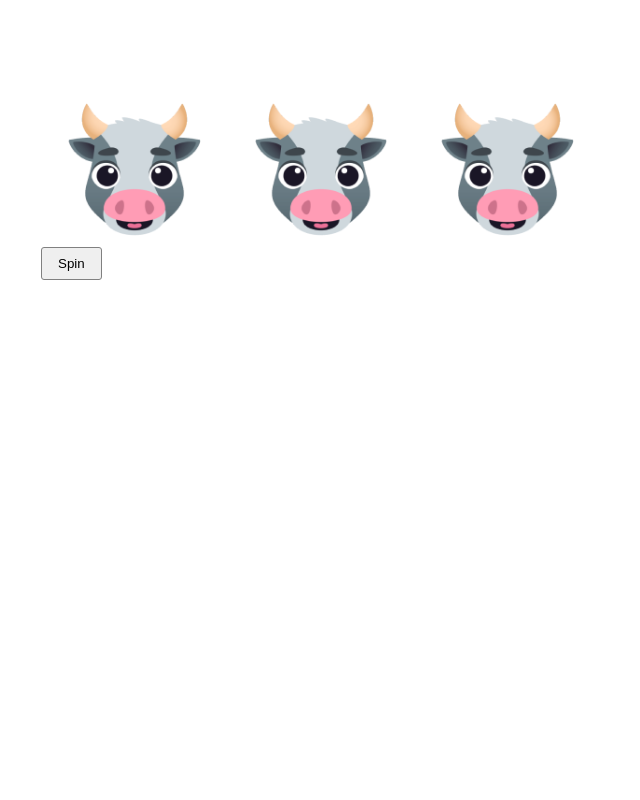
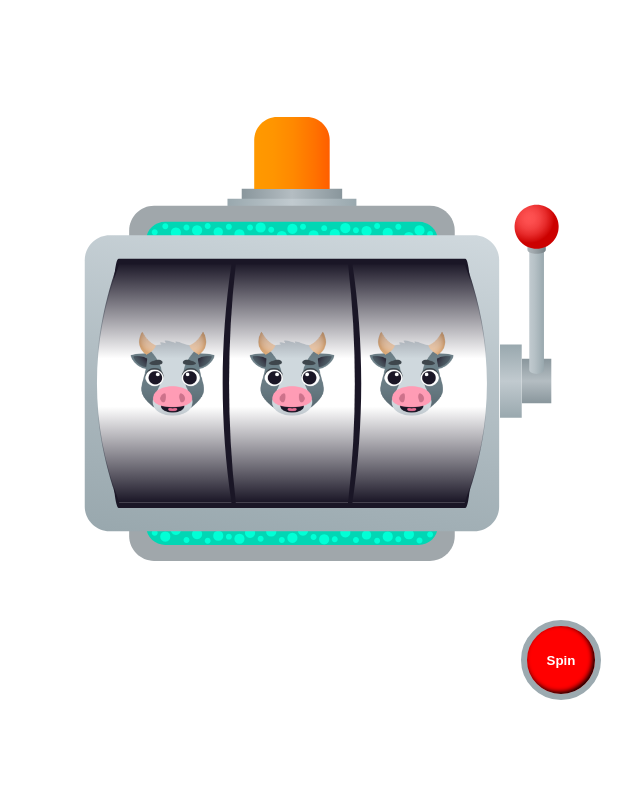
Before and after one commit to Roeich/slot_machine, a plain HTML site: page index.html in a window 1280 px wide. Shown: the whole page, without its empty margins (319-959 px from the left). Drawn offline with nearby package versions, Linux system fonts and the light colour scheme.

Commit message:
working properly with one row

```diff
--- a/assets/css/style.css
+++ b/assets/css/style.css
@@ -1,65 +1,161 @@
-*{
+* {
     box-sizing: border-box;
 }
-body{
+
+body {
     margin: 0px;
 }
-.container{
+
+.container {
     max-width: 600px;
     padding: 60px 20px;
     margin: auto;
 }
-.slot_machine_wrapper{
+
+.slot_machine {
     position: relative;
 }
-.slot_machine_wrapper::before{
-    content:"";
+
+.slot_machine::before {
+    content: "";
     display: block;
+    height: 0px;
+    width: 100%;
+    padding-bottom: 100%;
+    background-image: url("../img/slot_machine.svg");
+    background-image: url("../img/slot_machine_2.svg");
+    background-repeat: no-repeat;
+    background-size: contain;
+}
+
+.slot_machine::after {
+    content: "";
+    display: block;
+    position: absolute;
+    top: 61.5%;
+    left: 44.9%;
+    height: 0px;
+    width: 70%;
+    padding-bottom: 50.5%;
+    background-image: url("../img/slot_machine_overlay.svg");
+    background-repeat: no-repeat;
+    background-size: contain;
+    transform: translate(-50%, -50%);
+}
+
+.slot_listView_wrapper {
+    position: absolute;
+    top: 56%;
+    left: 50%;
+    width: 64%;
+    transform: translate(-58%, -50%);
+}
+
+.slot_listView_wrapper::before {
+    content: "";
+    display: block;
+    width: 100%;
     height: 0px;
     padding-bottom: 33.33%;
 }
-.slot_machine{
+
+.slot_listView{
     position: absolute;
-    top:0px;
+    top: 0px;
     left: 0px;
     width: 100%;
     height: 100%;
-    display:flex;
+    display: flex;
     overflow: hidden;
 }
-.slot_list{
+
+.slot_list {
     list-style: none;
     padding-left: 0px;
     position: relative;
     width: 33.33%;
+    margin: 0px;
 }
-.slot_itemImg{
+
+.slot_itemImg {
     max-width: 100%;
 }
-.spin_btn{
-    border: 1px solid gray;
-    padding: 8px 16px;
-    border-radius: 3px;
+
+.slot_machine_light {
+    display: block;
+    position: absolute;
+    top: 0px;
+    left: 0px;
+    width: 100%;
+    height: 23%;
+    background-image: url("../img/light.svg");
+    background-repeat: no-repeat;
+    background-size: 100%;
+}
+.slot_machine.active .slot_machine_light {
+    background-image: url("../img/light.gif");
+}
+.slot_machine_handle {
+    display: block;
+    position: absolute;
+    top: 0px;
+    right: 0px;
+    height: 100%;
+    width: 18.1%;
+    background-image: url("../img/handle.svg");
+    background-repeat: no-repeat;
+    background-size: contain;
+    cursor: pointer;
+    border: none;
+    background-color: transparent;
+}
+.slot_machine.active .slot_machine_handle {
+    background-image: url("../img/handle.gif");
 }
 
-#prize_previewContainer{
+.spin_btn {
+    border: 6px solid #9caab0;
+    padding: 8px;
+    border-radius: 3px;
+    width:80px;
+    height: 80px;
+    border-radius: 50%;
+    display: grid;
+    place-items: center;
+    background-color: red;
+    color:white;
+    box-shadow: inset -2px -2px 5px black;
+    cursor: pointer;
+    font-weight: 600;
+    margin-left: auto;
+}
+.spin_btn:active{
+    box-shadow: inset 2px 2px 5px black;
+}
+.slot_machine .disabled{
+    pointer-events: none;
+}
+
+#prize_previewContainer {
     position: fixed;
     display: none;
     z-index: 10000;
-    top:0px;
+    top: 0px;
     left: 0px;
     width: 100%;
     height: 100%;
     background-color: white;
 }
-#prize_preview{
+
+#prize_preview {
     width: 100%;
     height: 100%;
     padding: 30px;
     display: grid;
     place-items: center;
 }
-#prize_preview img{
+
+#prize_preview img {
     width: 400px;
     max-width: 100%;
 }
--- a/assets/js/script.js
+++ b/assets/js/script.js
@@ -3,6 +3,7 @@ const slot_list_1 = document.getElementById("slot_list_1");
 const slot_list_2 = document.getElementById("slot_list_2");
 const slot_list_3 = document.getElementById("slot_list_3");
 const win_link="https://www.google.com";
+
 const options = [
     {
         id: 1,
@@ -105,6 +106,12 @@ const options = [
         img: "assets/img/unicorn.png",
         gif: "assets/img/unicorn.gif",
         music: "assets/music/horse.mp3"
+    },
+    {
+        id: 18,
+        img: "assets/img/teddy_bear.png",
+        gif: "assets/img/teddy_bear.gif",
+        music: "assets/music/teddy_bear.mp3"
     }
 ];
 let inner_html="";
@@ -123,13 +130,17 @@ slot_list_3.innerHTML=inner_html;
 const sound = new Audio("assets/music/slot_machine_wheel.wav");
 const ding = new Audio("assets/music/ding.wav");
 $(document).ready(function(){
-    $("#spin_btn").click(function(){
+    $("#spin_btn,.slot_machine_handle").click(function(){
+        $("#spin_btn,.slot_machine_handle").attr("disabled","disabled");
+        $(".slot_machine").addClass("active");
+        setTimeout(()=>{
+            $(".slot_machine").removeClass("active");
+        },2000);
         sound.play();
         const value_arr=[];
-        $("#slot_machine .slot_list").playSpin({
-            time: 2000,
+        $("#slot_listView .slot_list").playSpin({
             stopSeq: 'leftToRight',
-            endNum: [5, 5, 5],
+            endNum: [13,13,13],
             onEnd: function(num) {
                 ding.play();
                 value_arr.push(num);
@@ -152,7 +163,9 @@ $(document).ready(function(){
                 } else {
                     console.log(options[targetValue]);
                 }
+                $("#spin_btn,.slot_machine_handle").removeAttr("disabled");
             }
         });
+
     });
 })
--- a/index.html
+++ b/index.html
@@ -10,12 +10,16 @@
 
 <body>
     <div class="container">
-        <div class="slot_machine_wrapper">
-            <div id="slot_machine" class="slot_machine">
-                <ul id="slot_list_1" class="slot_list"></ul>
-                <ul id="slot_list_2" class="slot_list"></ul>
-                <ul id="slot_list_3" class="slot_list"></ul>
+        <div class="slot_machine">
+            <div class="slot_listView_wrapper">
+                <div id="slot_listView" class="slot_listView">
+                    <ul id="slot_list_1" class="slot_list"></ul>
+                    <ul id="slot_list_2" class="slot_list"></ul>
+                    <ul id="slot_list_3" class="slot_list"></ul>
+                </div>
             </div>
+            <div class="slot_machine_light"></div>
+            <button class="slot_machine_handle"></button>
         </div>
         <button id="spin_btn" class="spin_btn">Spin</button>
 
```
Also changed, not shown: assets/img/handle.gif (added), assets/img/handle.svg (added), assets/img/light.gif (added), assets/img/light.svg (added), assets/img/slot_machine.png (deleted), assets/img/slot_machine.svg (added), assets/img/slot_machine_2.svg (added), assets/img/slot_machine_overlay.svg (added), assets/img/teddy_bear.png (added), 6 other files.
